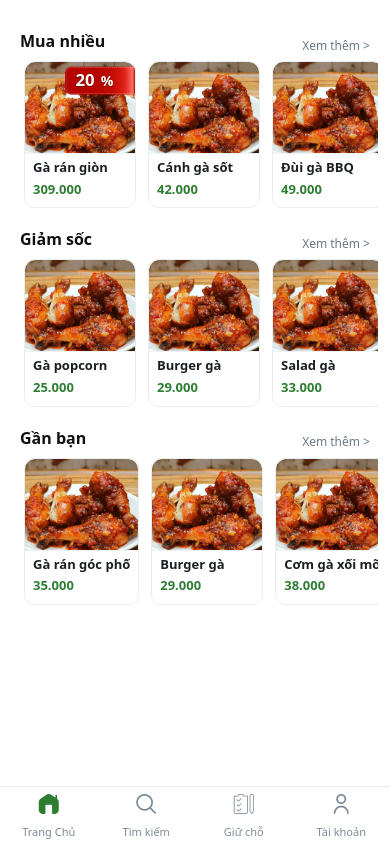
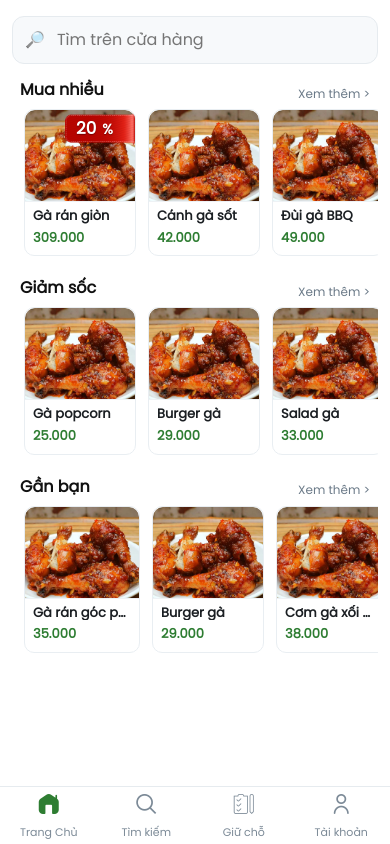
Before and after one commit to Warzoness/foodshare, a Next.js app: page / in a window 390 px wide. Built offline with nearby package versions, Linux system fonts and the light colour scheme.

Commit message:
first commit

```diff
--- a/src/app/(site)/Home.module.css
+++ b/src/app/(site)/Home.module.css
@@ -4,6 +4,8 @@
   /* min-height: 100vh; */
   /* padding-bottom: 76px; */
 }
+
+
 
 
 
@@ -41,12 +43,11 @@
 @media (max-width: 576px){
   .rowScroll{
     --gap: 12px;   /* khoảng cách giữa card */
-    --peek: 28px;  /* phần ló muốn thấy của item #4 */
+    --peek: 32px;  /* phần ló muốn thấy của item #4 */
 
     padding-right: calc(12px + var(--peek));
-    /* Ẩn scrollbar chỉ trên mobile */
-    scrollbar-width: none;       /* Firefox */
-    -ms-overflow-style: none;    /* IE/Edge cũ */
+    scrollbar-width: none;
+    -ms-overflow-style: none;
   }
   .rowScroll::-webkit-scrollbar{ display:none; }
 
@@ -54,22 +55,30 @@
   .rowScroll > a{
     flex: 0 0 calc((100% - (var(--gap) * 2) - var(--peek)) / 3);
     scroll-snap-align: start;
+    max-width: none;
   }
 
-  /* Card fill đúng bề rộng flex item */
   .cardItem{
     width:100%;
     min-width:0;
     max-width:none;
+    height: 100%; /* fill chiều cao */
+    display: flex;
+    flex-direction: column;
   }
 
-  /* Tuỳ chọn: làm ảnh vuông để tỉ lệ đồng đều */
   .thumb{
     aspect-ratio: 1 / 1;
-    height: auto;         /* ghi đè nếu trước đó đặt height cố định */
+    height: auto;
+    min-height: 0;
+    flex-shrink: 0;
   }
 }
 
+/* Đảm bảo rowScroll không bị co lại */
+.rowScroll {
+  min-height: 0;
+}
 
 /* Card nhỏ như mock (3 thẻ vừa khung mobile) */
 .cardItem {
--- a/src/app/(site)/items/[id]/Detail.module.css
+++ b/src/app/(site)/items/[id]/Detail.module.css
@@ -64,6 +64,7 @@
 /* Thumbs */
 .thumbRow {
   display: flex;
+  justify-content: center;
   gap: 10px;
   overflow-x: auto;
   padding: 10px 2px 0;
--- a/src/app/(site)/page.tsx
+++ b/src/app/(site)/page.tsx
@@ -7,6 +7,7 @@ import FloatMenu from "@/components/site/layouts/FloatMenu/FloatMenu";
 import { ProductService, Product } from "@/services/site/product.service";
 import { MOCK_PRODUCTS } from "@/types/product";
 import SaleTag from "@/components/share/SaleTag/SaleTag";
+import SearchBar from "@/components/site/layouts/SearchBar/SearchBar";
 
 const USE_API = false; // Đổi thành true khi có API
 
@@ -172,15 +173,17 @@ export default function HomePage() {
   return (
     <div className={styles.wrap}>
       <div className="container pt-3 pb-2">
+        {/* Thanh search */}
+        <div style={{marginBottom: 12}}>
+          <SearchBar />
+        </div>
         {err && <div className="alert alert-danger">{err}</div>}
 
         <Section title="Mua nhiều" items={hot} loading={loadingHot} />
         <Section title="Giảm sốc" items={shock} loading={loadingShock} />
         <Section title="Gần bạn" items={near} loading={loadingNear} />
       </div>
-
       <FloatMenu />
     </div>
   );
-
 }
--- a/src/styles/globals.css
+++ b/src/styles/globals.css
@@ -1,14 +1,30 @@
+@import '@flaticon/flaticon-uicons/css/all/all.css';
 
-@import '@flaticon/flaticon-uicons/css/all/all.css';
+@font-face {
+  font-family: "Poppins";
+  src: url("/fonts/FZPoppins-Regular.ttf");
+}
 
 
 :root {
-  --brand: #2f9e44; /* xanh FoodShare */
+  --brand: #2f9e44;
+  /* xanh FoodShare */
   --brand-contrast: #ffffff;
   --muted: #f6f8fa;
 }
 
-html, body { height: 100%; }
-body { background: #fff; color: #111; }
+html,
+body {
+  height: 100%;
+  font-family: "Poppins";
+  font-size: 1rem;
+}
 
-a { text-decoration: none; }
+body {
+  background: #fff;
+  color: #111;
+}
+
+a {
+  text-decoration: none;
+}
```
Also changed, not shown: public/fonts/FZPoppins-Regular.ttf (added), src/app/(site)/items/[id]/hold/page.tsx (indentation only).
